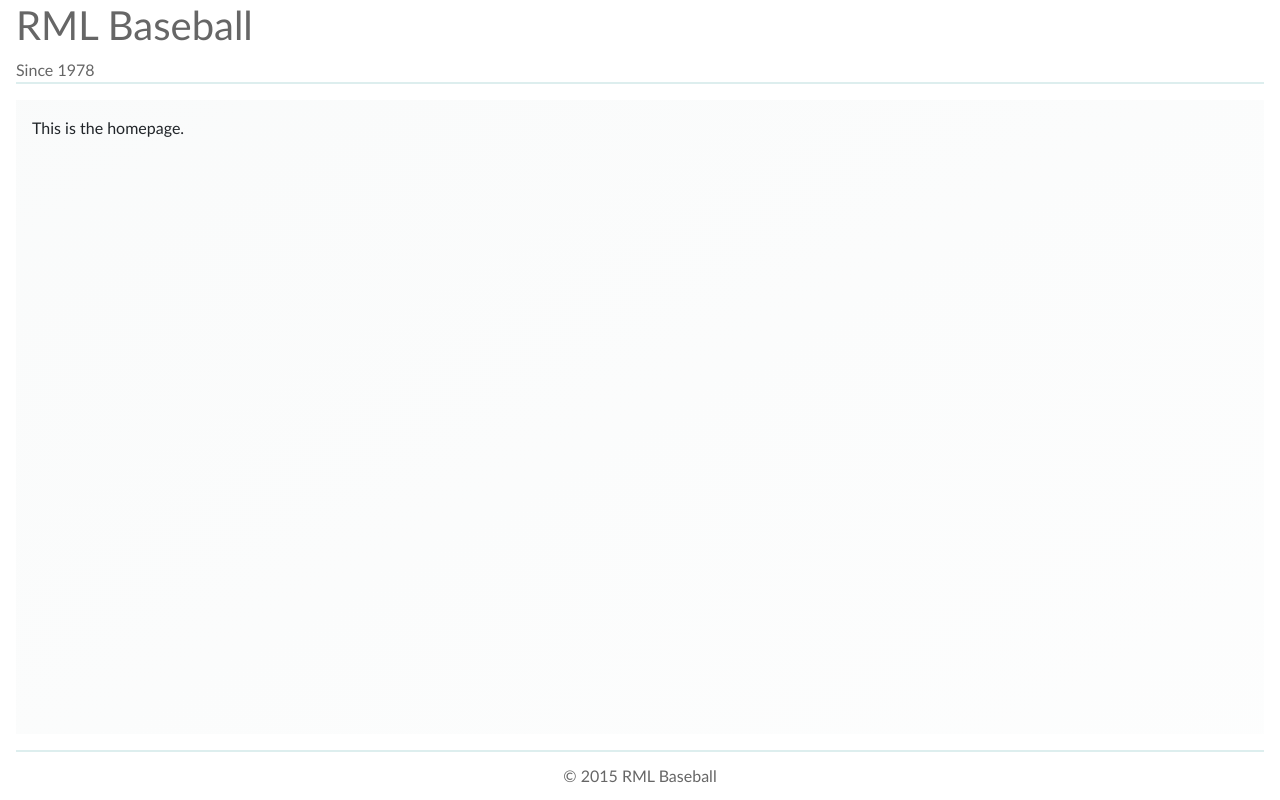
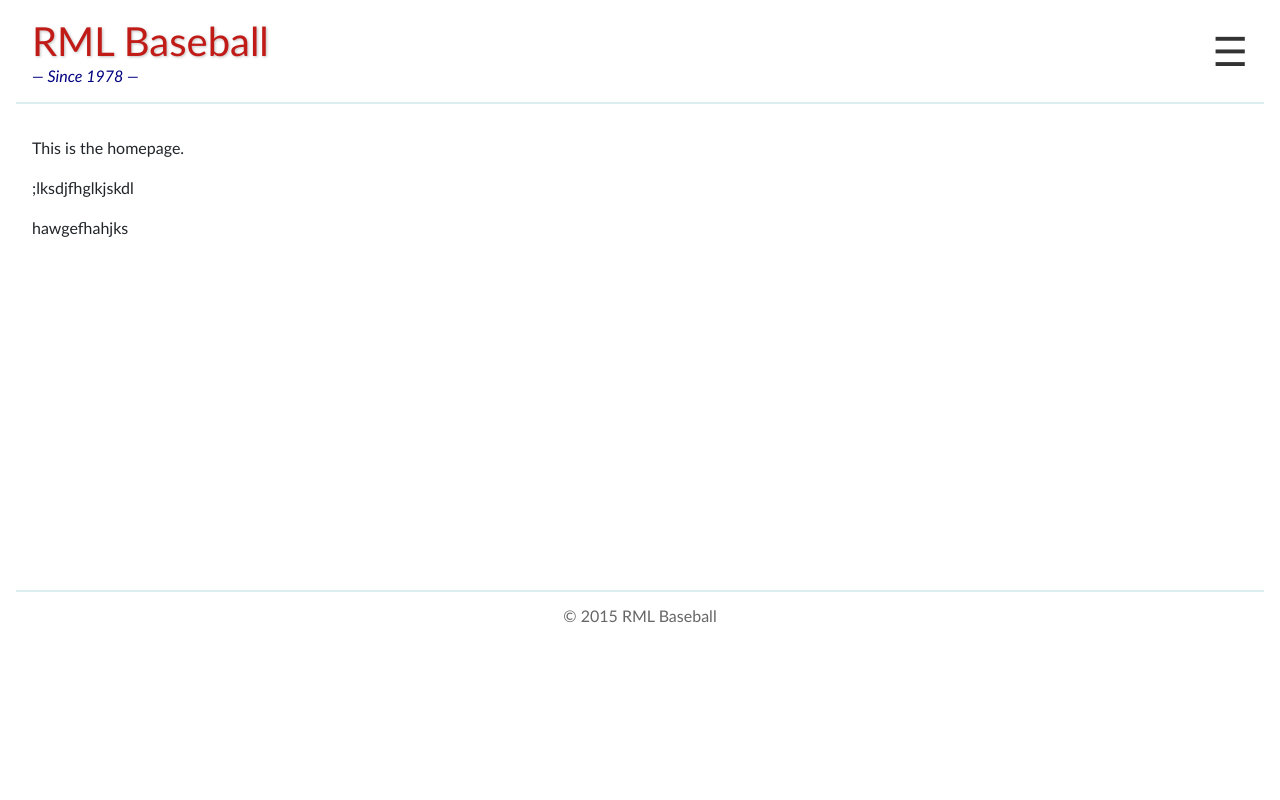
Before and after one commit to mike14747/rmlbb2, a Next.js app: page / in a window 1280 px wide. Built offline with nearby package versions, Linux system fonts and the light colour scheme.

Commit message:
Added a Nav.module.css and began styling the burger dropdown. Populated the nav dropdown with the several items. It's only working as the burger for now... even on larger screen sizes.

```diff
--- a/components/Footer.js
+++ b/components/Footer.js
@@ -2,10 +2,8 @@ import styles from '../styles/Footer.module.css';
 
 const Footer = () => {
     return (
-        <footer className="container-fluid">
-            <div className={'container ' + styles.footer}>
-                &copy; 2015 RML Baseball
-            </div>
+        <footer className={'container ' + styles.footer}>
+            &copy; 2015 RML Baseball
         </footer>
     );
 };
--- a/components/Header.js
+++ b/components/Header.js
@@ -1,14 +1,53 @@
+import Link from 'next/link';
+
 import styles from '../styles/Header.module.css';
+import navStyles from '../styles/Nav.module.css';
 
 const Header = () => {
     return (
-        <header className="container-fluid">
-            <div className={'container ' + styles.header}>
-                <h1>
+        <header className={'container ' + styles.header}>
+            <div className={styles.headerLeft}>
+                <h1 className={styles.heading}>
                     RML Baseball
                 </h1>
-                Since 1978
+                <div className={styles.subHeading}>
+                    Since 1978
+                </div>
             </div>
+
+            <nav className={navStyles.nav}>
+                <div className={navStyles.navdropdown}>
+                    <div className={navStyles.navdropdownContent}>
+                        <div className={navStyles.item}>
+                            <Link href="/current">Current Season +</Link>
+                        </div>
+                        <div className={navStyles.item}>
+                            <Link href="/downloads">Downloads +</Link>
+                        </div>
+                        <div className={navStyles.item}>
+                            <Link href="/constitution">Constitution</Link>
+                        </div>
+                        <div className={navStyles.item}>
+                            <Link href="/directory">Manager Directory</Link>
+                        </div>
+                        <div className={navStyles.item}>
+                            <Link href="/lzp">LZP Archive +</Link>
+                        </div>
+                        <div className={navStyles.item}>
+                            <Link href="/events">Upcoming Events</Link>
+                        </div>
+                        <div className={navStyles.item}>
+                            <Link href="/board">Message Board</Link>
+                        </div>
+                        <div className={navStyles.item}>
+                            <Link href="/champions">Champions</Link>
+                        </div>
+                        <div className={navStyles.item}>
+                            <Link href="/contact">Contact</Link>
+                        </div>
+                    </div>
+                </div>
+            </nav>
         </header>
     );
 };
--- a/pages/index.js
+++ b/pages/index.js
@@ -10,7 +10,9 @@ const Home = () => {
                     RML Baseball Homepage
                 </title>
             </Head>
-            This is the homepage.
+            <p>This is the homepage.</p>
+            <p>;lksdjfhglkjskdl</p>
+            <p>hawgefhahjks</p>
         </>
     );
 };
--- a/styles/Footer.module.css
+++ b/styles/Footer.module.css
@@ -1,9 +1,21 @@
 .footer {
-    width: 100%;
     text-align: center;
     background-color: rgba(255, 255, 255, 1);
     padding: 1rem;
     color: #666666;
     line-height: 1;
     border-top: 2px #ddeeee solid;
+    font-size: 0.8rem;
 }
+
+@media (min-width: 480px) {
+    .footer {
+        font-size: 0.9rem;
+    }
+}
+
+@media (min-width: 768px) {
+    .footer {
+        font-size: 1rem;
+    }
+}
--- a/styles/Header.module.css
+++ b/styles/Header.module.css
@@ -1,6 +1,57 @@
 .header {
-    width: 100%;
     background-color: rgba(255, 255, 255, 1);
     color: #666666;
     border-bottom: 2px #ddeeee solid;
+    display: flex;
+    flex-direction: row;
+    align-items: center;
+    padding: 0.5rem;
 }
+
+.headerLeft {
+    flex: 1;
+    text-align: left;
+    padding: 0.5rem;
+}
+
+.heading {
+    color: #C11B17;
+    text-shadow: 1px 1px 3px rgba(0, 0, 0, 0.25);
+    margin-bottom: 0;
+    font-size: 1.75rem;
+}
+
+.subHeading {
+    color: #000080;
+    font-style: italic;
+    line-height: 1.25;
+    font-size: 0.8rem;
+}
+
+.subHeading::before {
+    content: "\2014\00A0";
+}
+
+.subHeading::after {
+    content: "\00A0\2014";
+}
+
+@media (min-width: 480px) {
+    .heading {
+        font-size: 2rem;
+    }
+
+    .subHeading {
+        font-size: 0.9rem;
+    }
+}
+
+@media (min-width: 768px) {
+    .heading {
+        font-size: 2.5rem;
+    }
+
+    .subHeading {
+        font-size: 1rem;
+    }
+}
--- /dev/null
+++ b/styles/Nav.module.css
@@ -0,0 +1,75 @@
+.nav {
+    flex: 0 0 auto;
+    position: relative;
+}
+
+.nav::before {
+    color: rgba(0, 0, 0, 0.80);
+    content: "\2630";
+    font-weight: normal;
+    font-size: 2.5rem;
+    padding: 0.5rem;
+}
+
+.navdropdownContent {
+    text-align: left;
+    display: none;
+    position: absolute;
+    right: 0;
+    background-color: #ffffff;
+    min-width: 200px;
+    box-shadow: 0px 8px 16px 0px rgba(0, 0, 0, 0.2);
+    z-index: 1;
+    transition: background-color 0.3s;
+}
+
+.navdropdownContent a {
+    color: #216290;
+    padding: 1rem 0.5rem;
+    text-decoration: none;
+    display: block;
+    transition: color 0.3s;
+}
+
+.navdropdownContent a:hover {
+    background-color: rgba(27, 82, 120, 0.75);
+    color: #ffffff;
+    text-decoration: none;
+    transition: 0.3s;
+}
+
+.nav:hover .navdropdownContent {
+    display: block;
+}
+
+.nav:hover {
+    background: linear-gradient(0deg, rgba(255, 255, 255, 0.75), rgba(255, 255, 255, 1), rgba(255, 255, 255, 0.75));
+    color: #216290;
+    transition: 0.3s;
+}
+
+.item {
+    border-bottom: 1px #d3d3d3 solid;
+}
+
+.item:last-child {
+    border: 0;
+}
+
+.down {
+    transform: rotate(45deg);
+    -webkit-transform: rotate(45deg);
+}
+
+.viewing {
+    cursor: default;
+    color: #7c8787 !important;
+}
+
+.viewing:hover {
+    background-color: #ffffff !important;
+}
+
+.current-text {
+    margin-left: 0.50rem;
+}
--- a/styles/globals.css
+++ b/styles/globals.css
@@ -9,7 +9,7 @@
 #__next {
     display: flex;
     flex-direction: column;
-    min-height: 100vh;
+    min-height: 80vh;
 }
 html,
 body {
@@ -204,7 +204,7 @@ a:link {
 }
 
 a:visited {
-    color: #b200e9;
+    color: #5067ff;
     text-decoration: none;
     transition: color 0.3s;
 }
@@ -450,7 +450,6 @@ template {
     margin: 1rem auto;
     max-width: 1334px;
     background-color: rgba(255, 255, 255, 1);
-    background: linear-gradient(150deg, rgba(233, 238, 238, 0.25), rgba(233, 238, 238, 0.10));
     padding: 1rem;
 }
 
```
Also changed, not shown: public/images/body-bg.jpg (deleted), 1 other file (tests, documents, lock files or other folders).
